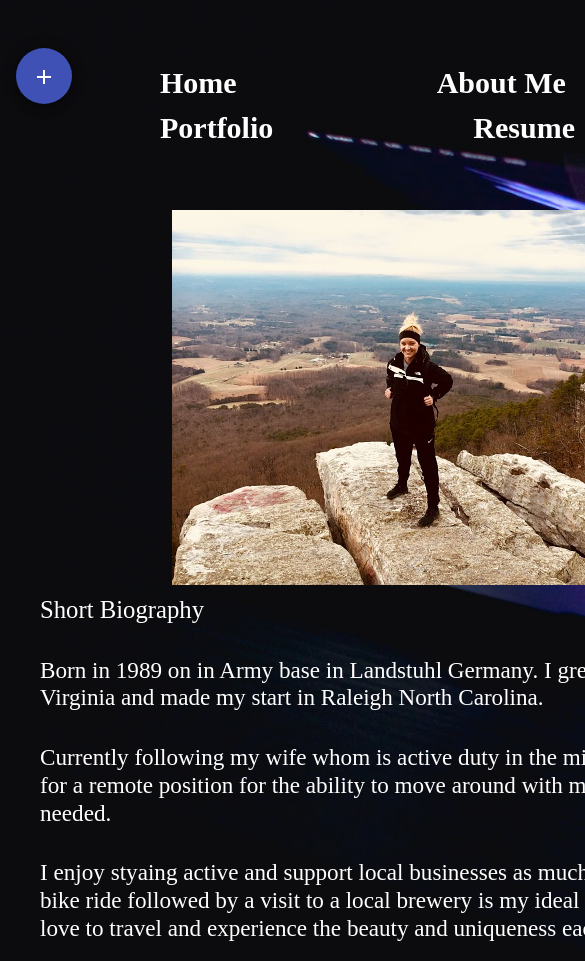
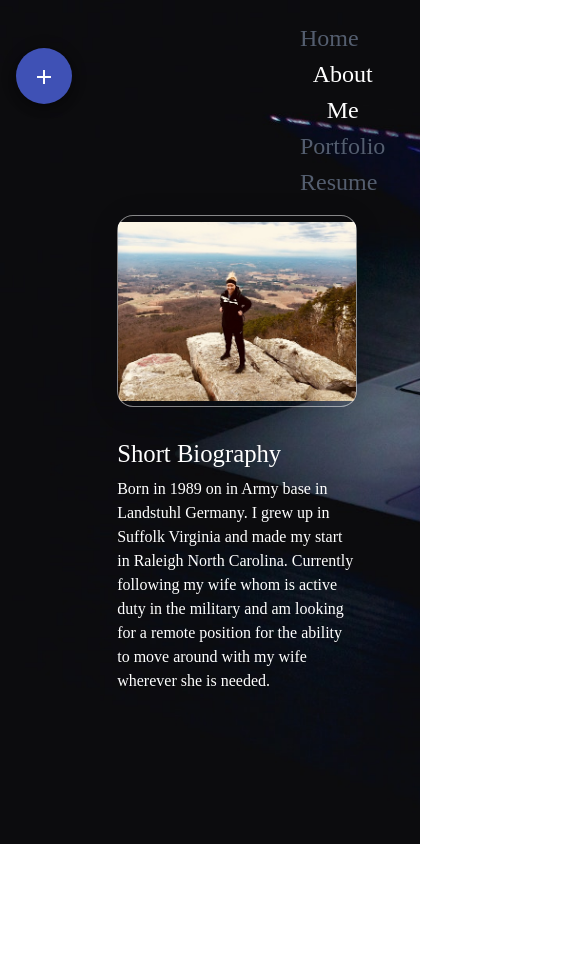
Before and after one commit to BDedafoe/my_profile, a React (Create React App) app: page /about in a window 390 px wide. Shown: the top 961 px of the page, 585 px wide, since content can reach past the window. After the commit the page ends 844 px from the top, so only its background shows below. Built offline with nearby package versions, Linux system fonts and the light colour scheme.

Commit message:
updated about me page

```diff
--- a/src/App.js
+++ b/src/App.js
@@ -1,29 +1,73 @@
 import React from 'react';
-import { BrowserRouter as Router, Routes, Route } from "react-router-dom";
-import './public/my.css'
+import { BrowserRouter as Router, Routes, Route, NavLink } from "react-router-dom";
+import './public/my.css';
+import './App.css';
 import 'bootstrap/dist/css/bootstrap.min.css';
-import Navbar from './content/navbar';
 import Portfolio from './views/portfolio';
-import About from './views/about';
+import { About } from './views/about';
 import Home from './views/home';
 import Resume from './views/resume';
 import { SocialIcons } from './content/socialIcons';
 import { Hidden } from '@material-ui/core';
 import { SpeedDials } from './content/speedDial';
+import { CssBaseline } from "@material-ui/core";
+
 
 const App = () => {
-
   return (
     <div className="App">
       <Router>
-        <Navbar />
+        <div className="nav">
+          <NavLink
+            to="/home"
+            style={({ isActive }) => ({
+              color: isActive ? '#fff' : '#545e6f',
+              background: isActive ? 'none' : 'none',
+              textDecoration: 'none',
+              alignItems: 'center',
+            })}
+          >
+            Home
+          </NavLink>
+          <NavLink
+            to="/about"
+            style={({ isActive }) => ({
+              color: isActive ? '#fff' : '#545e6f',
+              background: isActive ? 'none' : 'none',
+              textDecoration: 'none',
+            })}
+          >
+            About Me
+          </NavLink>
+          <NavLink
+            to="/portfolio"
+            style={({ isActive }) => ({
+              color: isActive ? '#fff' : '#545e6f',
+              background: isActive ? 'none' : 'none',
+              textDecoration: 'none',
+            })}
+          >
+            Portfolio
+          </NavLink>
+          <NavLink
+            to="/resume"
+            style={({ isActive }) => ({
+              color: isActive ? '#fff' : '#545e6f',
+              background: isActive ? 'none' : 'none',
+              textDecoration: 'none',
+            })}
+          >
+            Resume
+          </NavLink>
+        </div>
           <Routes>
-            <Route path='/' element={<Home/>} />
+            <Route path='/home' element={<Home/>} />
             <Route path='/about' element={<About/>} />
             <Route path='/portfolio' element={<Portfolio/>} />
             <Route path='/resume' element={<Resume/>} />
           </Routes>
       </Router>
+
       <Hidden smDown>
       <SocialIcons />
       </Hidden>
@@ -34,4 +78,4 @@ const App = () => {
   );
 }
 
-export default App;
+export default App
--- a/src/content/navbar.js
+++ /dev/null
@@ -1,28 +0,0 @@
-import React from 'react';
-import { Link } from "react-router-dom";
-import '../App.css';
-
-const Navbar= () =>{
-  return (
-
-    <nav className="mainNavbar">
-    <li>
-      <Link to="/">Home</Link>
-    </li>
-    <br></br>
-    <li>
-      <Link to="/about">About Me</Link>
-    </li>
-    <br></br>
-    <li>
-      <Link to="/portfolio">Portfolio</Link>
-    </li>
-    <br></br>
-    <li>
-      <Link to="/resume">Resume</Link>
-    </li>
-
-  </nav>
-  );
-}
-export default Navbar;
--- a/src/content/socialIcons.js
+++ b/src/content/socialIcons.js
@@ -37,7 +37,7 @@ export const SocialIcons = () => {
     >
       <Tooltip
         title={socialItem.username}
-        placement='left'
+        placement='right'
         TransitionComponent={Zoom}
       >
         <IconButton
--- a/src/index.js
+++ b/src/index.js
@@ -1,6 +1,7 @@
 import React from 'react';
 import ReactDOM from 'react-dom/client';
 import './index.css';
+
 import App from './App';
 import reportWebVitals from './reportWebVitals';
 
--- a/src/public/my.css
+++ b/src/public/my.css
@@ -1,12 +1,13 @@
 body {
-  margin: 0;
-  padding: 10px;
+
   background-image: url('./mainBackground.jpg');
   background-size: cover;
   background-repeat:no-repeat;
-  position: static;
-  min-width: 100vh;
   min-height: 100vh;
+  display: flex;
+  flex-direction: column;
+  align-items: center;
+  justify-content: center;
 
 
 }
@@ -16,31 +17,28 @@ body {
 .App {
   font-family: Copperplate;
   color: white;
+  padding-left: 60px;
 
 }
 
 /* CSS for Navbar */
-nav.mainNavbar {
-  display: inline-flex;
+.nav {
+  position: fixed;
+  display: flex;
   flex-direction: row;
-  flex-wrap: wrap;
+  top: 20px;
+  left: 300px;
   list-style-type: none;
-  overflow: hidden;
-  padding: 50px;
+  font-size: 1.5em;
+}
+
+a {
+  margin-right: 150px;
 
 }
 
-.mainNavbar li a {
-  color: white;
-  text-decoration: none;
-  font-size: 30px;
-  font-weight: bold;
-  padding: 100px;
-  overflow: hidden;
-  text-align: center;
-}
 
-.mainNavbar li a:hover {color: aqua;}
+
 
 /* Social Icons */
 .makeStyles-icon-3 {
@@ -53,33 +51,7 @@ button:hover {
   color: rgb(254, 129, 227);
 }
 
-/* About Me */
-.flex-container {
-  display: flex;
-  flex-wrap: wrap;
 
-}
-
-.aboutContainer {
-  float: left;
-  text-align: left;
-  flex: 50%;
-  padding: 0 30px;
-
-}
-
-.imageContainer {
-  float: left;
-  flex: 50%;
-  padding: 10px;
-
-}
-
-@media (max-width: 800px) {
-  .aboutContainer, .imageContainer {
-    flex: 100%;
-  }
-}
 
 /* Resume */
 .resumeContainer {
@@ -126,3 +98,56 @@ li {
 .MuiSpeedDialAction-fab {
   background: red;
 }
+
+/* About Me */
+.about {
+  width: 80%;
+  margin-left: 6rem;
+  margin-right: 7rem;
+  display: flex;
+  flex-direction: row;
+  align-items: center;
+  text-align: left;
+}
+.heading {
+  width: 30%;
+  font-size: 1.15rem;
+}
+._img {
+  margin: 8em;
+  width: 35em;
+  height: 20em;
+  border-radius: 16px;
+  box-shadow: 0 4px 30px rgba(0, 0, 0, 0.1);
+  border: 1px solid rgba(255, 255, 255, 0.51);
+}
+._content_wrapper {
+  width: 40%;
+}
+
+@media (max-width: 1024px) {
+  .about {
+    margin-left: 3rem;
+    margin-right: 3rem;
+  }
+  ._img {
+    margin: 2em;
+  }
+  ._content_wrapper {
+    width: 40%;
+  }
+}
+@media (max-width: 768px) {
+  .about {
+    margin-left: 3em;
+    margin-right: 3em;
+    flex-direction: column;
+  }
+  ._img {
+    width: 15em;
+    height: 12em;
+  }
+  ._content_wrapper {
+    width: 15em;
+  }
+}
--- a/src/settings/resume.json
+++ b/src/settings/resume.json
@@ -44,6 +44,12 @@
                 "username": "BDedafoe",
                 "url": "https://discord.com",
                 "x_icon": "fab fa-discord"
+            },
+            {
+                "network": "Slack",
+                "username": "bmd6260",
+                "url": "https://slack.com",
+                "x_icon": "fab fa-slack"
             },
             {
                 "network": "Facebook",
--- a/src/views/about.js
+++ b/src/views/about.js
@@ -1,22 +1,44 @@
 import React from 'react';
+import { Container, Typography } from "@material-ui/core";
+import { makeStyles } from "@material-ui/core/styles";
+
 import aboutMe from '../public/aboutMe.JPG'
 
-const About = () => {
+const useStyles = makeStyles((theme) => ({
+  main: {
+    maxWidth: '100vw',
+    marginTop: '3em',
+    marginBottom: "auto",
+  },
+}));
+
+export const About = () => {
+  const classes = useStyles();
+  const greetings = "Short Biography";
+  const aboutme = `Born in 1989 on in Army base in Landstuhl Germany. I grew up in Suffolk Virginia and made my start in Raleigh North Carolina.
+                  Currently following my wife whom is active duty in the military and am looking for a remote position for the ability to move around with my wife wherever she is needed.`;
+
   return (
-    <div className="flex-container">
-    <div className="imageContainer">
-      <img src={aboutMe} alt="aboutMePic"></img>
-    </div><div className="aboutContainer">
-        <h2>Short Biography</h2>
-        <br></br>
-        <h3>Born in 1989 on in Army base in Landstuhl Germany. I grew up in Suffolk Virginia and made my start in Raleigh North Carolina.</h3>
-        <br></br>
-        <h3>Currently following my wife whom is active duty in the military and am looking for a remote position for the ability to move around with my wife wherever she is needed.</h3>
-        <br></br>
-        <h3>I enjoy styaing active and support local businesses as much as possible. A long bike ride followed by a visit to a local brewery is my ideal Saturday afternoon. I love to travel and experience the beauty and uniqueness each place has to offer.</h3>
-      </div>
-      </div>
+    <section id="about">
+      <Container component="main" className={classes.main} maxWidth="md">
+        <div className="about">
+          <div className="_img"
+            style={{
+              background: "url(" + aboutMe + ")",
+              backgroundSize: 'contain',
+              backgroundPosition: 'center',
+              backgroundRepeat: 'no-repeat',
+            }}
+          >
+          </div>
+          <div className="_content_wrapper">
+              <h2>{greetings}</h2>
+            <p className="aboutme">
+              {aboutme}
+            </p>
+          </div>
+          </div>
+          </Container>
+          </section>
   );
-}
-
-export default About;
+          };
```
Also changed, not shown: src/content/myNavbar.js (added, +24 -0 lines), src/views/footer.js (deleted, +0 -53 lines), 1 other file (tests, documents, lock files or other folders).
